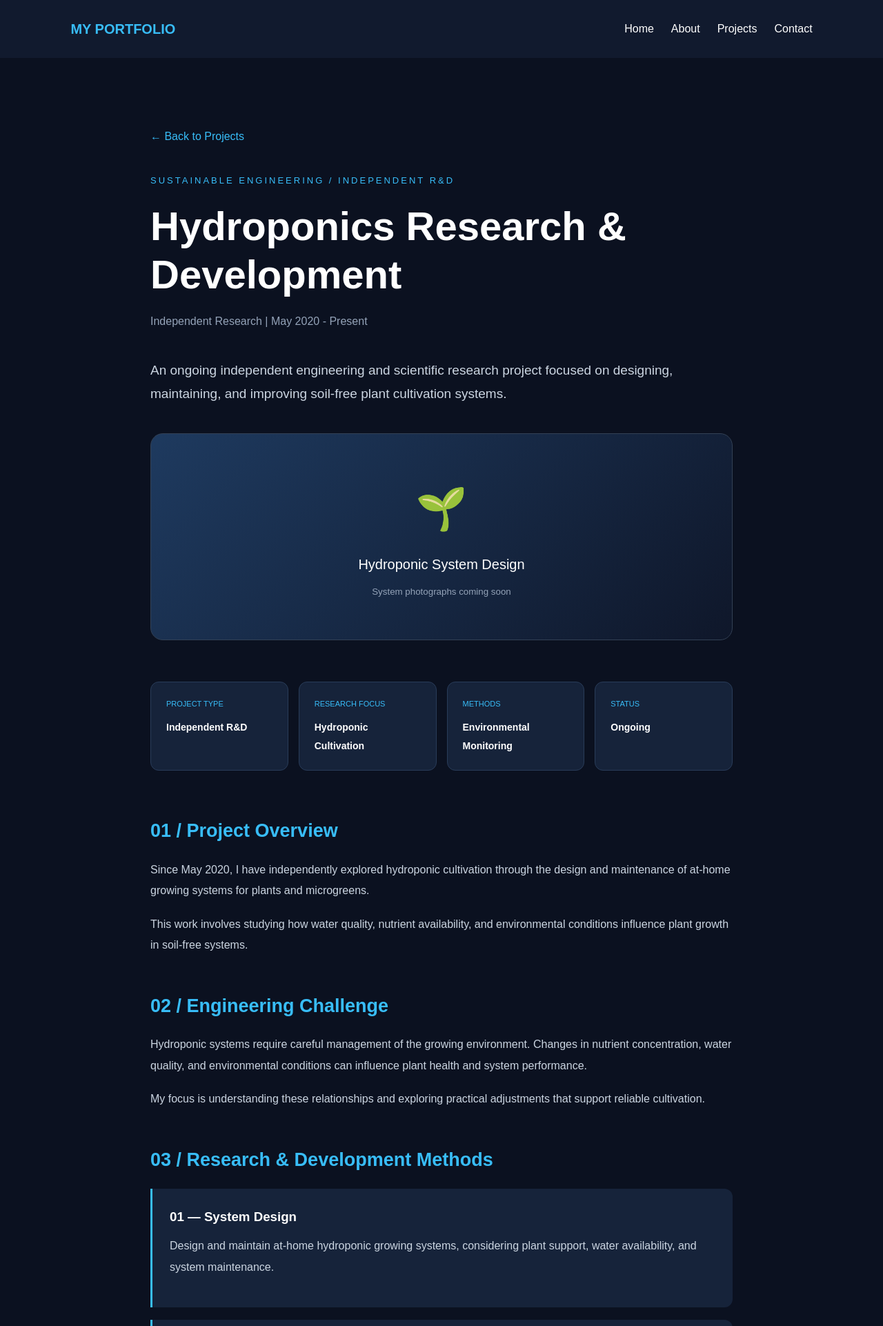
After one commit to blmi8606/my-portfolio, a Flask app: page /projects/hydroponics in a window 1280 px wide. The commit adds this page. Shown: the top 1922 px of the page at 69% size. Run offline with Flask 3, Linux system fonts and the light colour scheme.

Commit message:
Add Hydroponics research project page

```diff
--- a/app.py
+++ b/app.py
@@ -28,3 +28,8 @@ def omnitrack():
 @app.route("/projects/mycology")
 def mycology():
     return render_template("mycology.html")
+
+# Hydroponics Research & Development
+@app.route("/projects/hydroponics")
+def hydroponics():
+    return render_template("hydroponics.html")
--- a/static/style.css
+++ b/static/style.css
@@ -809,3 +809,87 @@ footer {
 .mycology-page .project-header {
     margin-bottom: 40px;
 }
+
+/* HYDROPONICS PROJECT PAGE */
+
+.hydroponics-page .project-header {
+    margin-bottom: 40px;
+}
+
+.hydroponics-page .project-lead {
+    max-width: 850px;
+    color: #cbd5e1;
+    font-size: 19px;
+    line-height: 1.8;
+    margin-top: 25px;
+}
+
+.hydroponics-page .project-facts {
+    display: grid;
+    grid-template-columns: repeat(4, minmax(0, 1fr));
+    gap: 15px;
+    margin-bottom: 65px;
+}
+
+.hydroponics-page .fact-card {
+    background: #16233a;
+    border: 1px solid #293c59;
+    border-radius: 12px;
+    padding: 22px;
+}
+
+.hydroponics-page .fact-card span {
+    display: block;
+    color: #38bdf8;
+    font-size: 11px;
+    margin-bottom: 10px;
+}
+
+.hydroponics-page .fact-card strong {
+    color: #ffffff;
+    font-size: 14px;
+}
+
+.hydroponics-page .design-component {
+    background: #16233a;
+    border-left: 3px solid #38bdf8;
+    padding: 25px;
+    border-radius: 0 12px 12px 0;
+    margin-bottom: 18px;
+}
+
+.hydroponics-page .design-component h3 {
+    color: #ffffff;
+    margin-bottom: 12px;
+}
+
+.hydroponics-page .detail-block p {
+    margin-bottom: 18px;
+}
+
+.hydroponics-page .project-skills {
+    display: flex;
+    flex-wrap: wrap;
+    gap: 10px;
+    margin-bottom: 35px;
+}
+
+.hydroponics-page .project-skills span {
+    background: #233956;
+    color: #7dd3fc;
+    padding: 8px 14px;
+    border-radius: 20px;
+    font-size: 13px;
+}
+
+@media (max-width: 900px) {
+    .hydroponics-page .project-facts {
+        grid-template-columns: repeat(2, minmax(0, 1fr));
+    }
+}
+
+@media (max-width: 600px) {
+    .hydroponics-page .project-facts {
+        grid-template-columns: 1fr;
+    }
+}
--- /dev/null
+++ b/templates/hydroponics.html
@@ -0,0 +1,281 @@
+
+<!DOCTYPE html>
+<html lang="en">
+
+<head>
+    <meta charset="UTF-8">
+    <meta name="viewport"
+          content="width=device-width, initial-scale=1.0">
+
+    <meta name="description"
+          content="Independent hydroponics research and
+          development engineering project.">
+
+    <title>Hydroponics Research | Blair Minnard</title>
+
+    <link rel="stylesheet"
+          href="{{ url_for('static', filename='style.css') }}">
+</head>
+
+<body>
+
+    <!-- NAVIGATION -->
+    <nav class="navbar">
+        <a href="/" class="logo">MY PORTFOLIO</a>
+
+        <div class="nav-links">
+            <a href="/">Home</a>
+            <a href="/#about">About</a>
+            <a href="/#projects">Projects</a>
+            <a href="/#contact">Contact</a>
+        </div>
+    </nav>
+
+    <main class="section project-detail hydroponics-page">
+
+        <a href="/#projects" class="back-link">
+            &larr; Back to Projects
+        </a>
+
+        <!-- HEADER -->
+        <header class="project-header">
+
+            <p class="eyebrow">
+                SUSTAINABLE ENGINEERING / INDEPENDENT R&D
+            </p>
+
+            <h1>Hydroponics Research & Development</h1>
+
+            <p class="project-subtitle">
+                Independent Research | May 2020 - Present
+            </p>
+
+            <p class="project-lead">
+                An ongoing independent engineering
+                and scientific research project focused
+                on designing, maintaining, and improving
+                soil-free plant cultivation systems.
+            </p>
+
+        </header>
+
+        <!-- IMAGE PLACEHOLDER -->
+        <div class="project-hero-placeholder">
+            <span aria-hidden="true">🌱</span>
+            <p>Hydroponic System Design</p>
+            <small>System photographs coming soon</small>
+        </div>
+
+        <!-- PROJECT FACTS -->
+        <div class="project-facts">
+
+            <div class="fact-card">
+                <span>PROJECT TYPE</span>
+                <strong>Independent R&D</strong>
+            </div>
+
+            <div class="fact-card">
+                <span>RESEARCH FOCUS</span>
+                <strong>Hydroponic Cultivation</strong>
+            </div>
+
+            <div class="fact-card">
+                <span>METHODS</span>
+                <strong>Environmental Monitoring</strong>
+            </div>
+
+            <div class="fact-card">
+                <span>STATUS</span>
+                <strong>Ongoing</strong>
+            </div>
+
+        </div>
+
+        <!-- OVERVIEW -->
+        <section class="detail-block">
+            <h2>01 / Project Overview</h2>
+
+            <p>
+                Since May 2020, I have independently
+                explored hydroponic cultivation through
+                the design and maintenance of at-home
+                growing systems for plants and microgreens.
+            </p>
+
+            <p>
+                This work involves studying how water
+                quality, nutrient availability, and
+                environmental conditions influence
+                plant growth in soil-free systems.
+            </p>
+        </section>
+
+        <!-- ENGINEERING CHALLENGE -->
+        <section class="detail-block">
+            <h2>02 / Engineering Challenge</h2>
+
+            <p>
+                Hydroponic systems require careful
+                management of the growing environment.
+                Changes in nutrient concentration,
+                water quality, and environmental
+                conditions can influence plant health
+                and system performance.
+            </p>
+
+            <p>
+                My focus is understanding these
+                relationships and exploring practical
+                adjustments that support reliable
+                cultivation.
+            </p>
+        </section>
+
+        <!-- METHODS -->
+        <section class="detail-block">
+            <h2>03 / Research & Development Methods</h2>
+
+            <div class="design-component">
+                <h3>01 — System Design</h3>
+                <p>
+                    Design and maintain at-home
+                    hydroponic growing systems,
+                    considering plant support,
+                    water availability, and
+                    system maintenance.
+                </p>
+            </div>
+
+            <div class="design-component">
+                <h3>02 — Nutrient Management</h3>
+                <p>
+                    Monitor and adjust nutrient
+                    conditions to support plant
+                    development and explore the
+                    relationship between nutrient
+                    availability and growth.
+                </p>
+            </div>
+
+            <div class="design-component">
+                <h3>03 — Water Quality</h3>
+                <p>
+                    Observe water conditions and
+                    investigate their importance
+                    in maintaining a healthy
+                    hydroponic growing environment.
+                </p>
+            </div>
+
+            <div class="design-component">
+                <h3>04 — Environmental Monitoring</h3>
+                <p>
+                    Monitor cultivation conditions
+                    and plant growth progression
+                    to identify opportunities
+                    for system improvements.
+                </p>
+            </div>
+
+        </section>
+
+        <!-- ENGINEERING APPLICATIONS -->
+        <section class="detail-block">
+            <h2>04 / Engineering Applications</h2>
+
+            <p>
+                Hydroponics provides opportunities
+                to apply principles of fluid systems,
+                mass transport, biological processes,
+                environmental control, and
+                process optimization.
+            </p>
+
+            <p>
+                This project strengthens my
+                understanding of how engineering
+                principles can be applied to
+                sustainable biological production.
+            </p>
+        </section>
+
+        <!-- CHALLENGES -->
+        <section class="detail-block">
+            <h2>05 / Challenges & Problem-Solving</h2>
+
+            <p>
+                Maintaining a hydroponic system
+                involves balancing multiple
+                environmental and nutritional
+                variables.
+            </p>
+
+            <p>
+                Through ongoing experimentation,
+                I evaluate system conditions,
+                troubleshoot cultivation challenges,
+                and make adjustments intended
+                to support healthy plant growth.
+            </p>
+        </section>
+
+        <!-- LEARNING -->
+        <section class="detail-block">
+            <h2>06 / Skills & Learning Outcomes</h2>
+
+            <p>
+                This independent project has
+                provided hands-on experience
+                in system maintenance,
+                environmental monitoring,
+                experimental observation,
+                and engineering problem-solving.
+            </p>
+        </section>
+
+        <!-- FUTURE DEVELOPMENT -->
+        <section class="detail-block">
+            <h2>07 / Future Development</h2>
+
+            <p>
+                Future opportunities include
+                incorporating automated monitoring,
+                investigating sensor-based
+                environmental control, and
+                collecting quantitative data
+                to evaluate system performance.
+            </p>
+
+            <p>
+                These are potential improvements
+                rather than completed system features.
+            </p>
+        </section>
+
+        <!-- SKILLS -->
+        <section class="detail-block">
+            <h2>Technical Skills & Methods</h2>
+
+            <div class="project-skills">
+                <span>Hydroponics</span>
+                <span>System Design</span>
+                <span>Water Quality</span>
+                <span>Nutrient Management</span>
+                <span>Environmental Monitoring</span>
+                <span>Experimental Research</span>
+                <span>Process Optimization</span>
+            </div>
+        </section>
+
+        <a href="/#projects" class="button">
+            &larr; Explore More Projects
+        </a>
+
+    </main>
+
+    <footer>
+        <p>&copy; 2026 Blair Minnard</p>
+    </footer>
+
+</body>
+</html>
--- a/templates/index.html
+++ b/templates/index.html
@@ -235,6 +235,12 @@
                 <span>Optimization</span>
                 <span>Research</span>
             </div>
+
+<a href="{{ url_for('hydroponics') }}"
+   class="button project-view-button">
+    View Full Project &rarr;
+</a>
+
         </article>
 
     </div>
```
